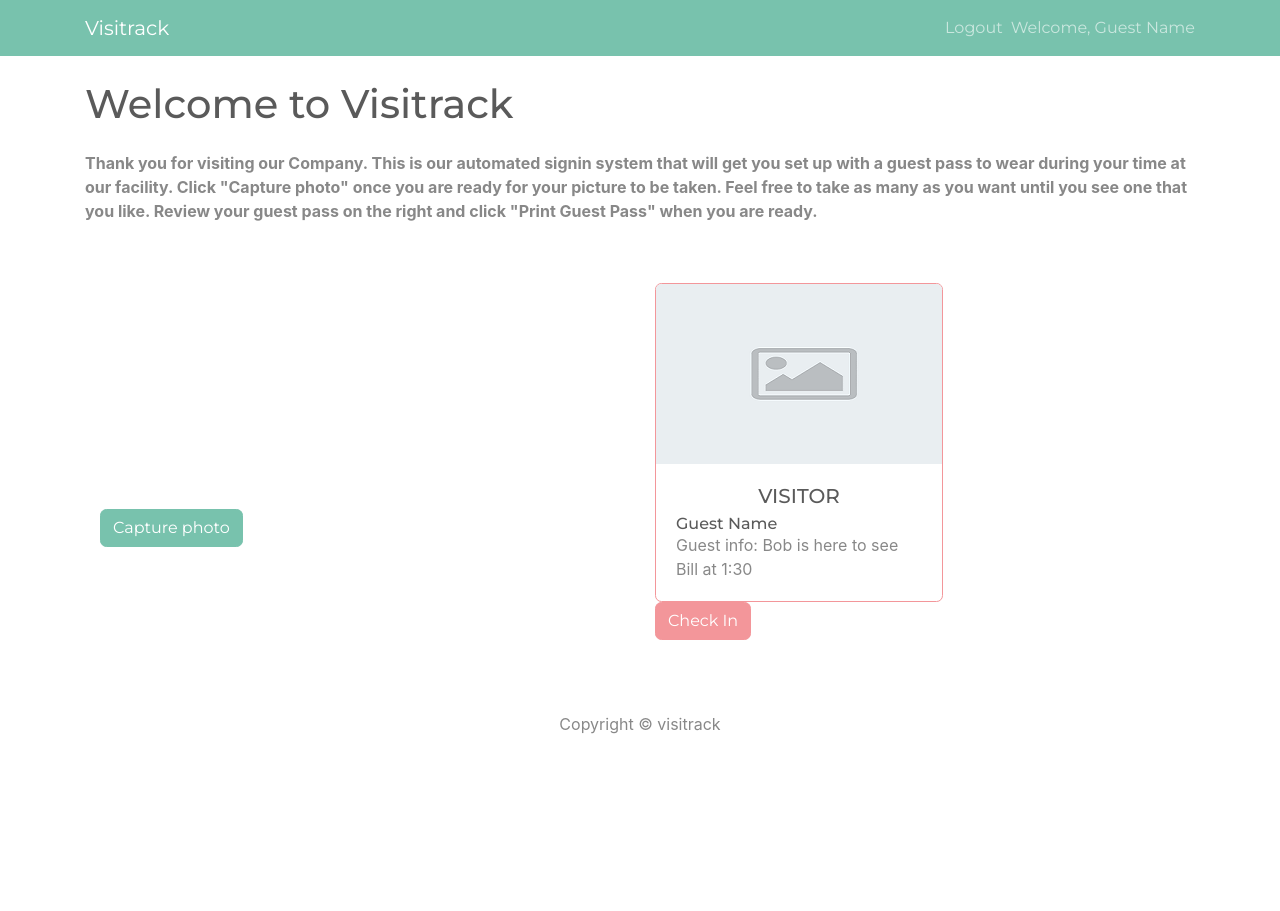
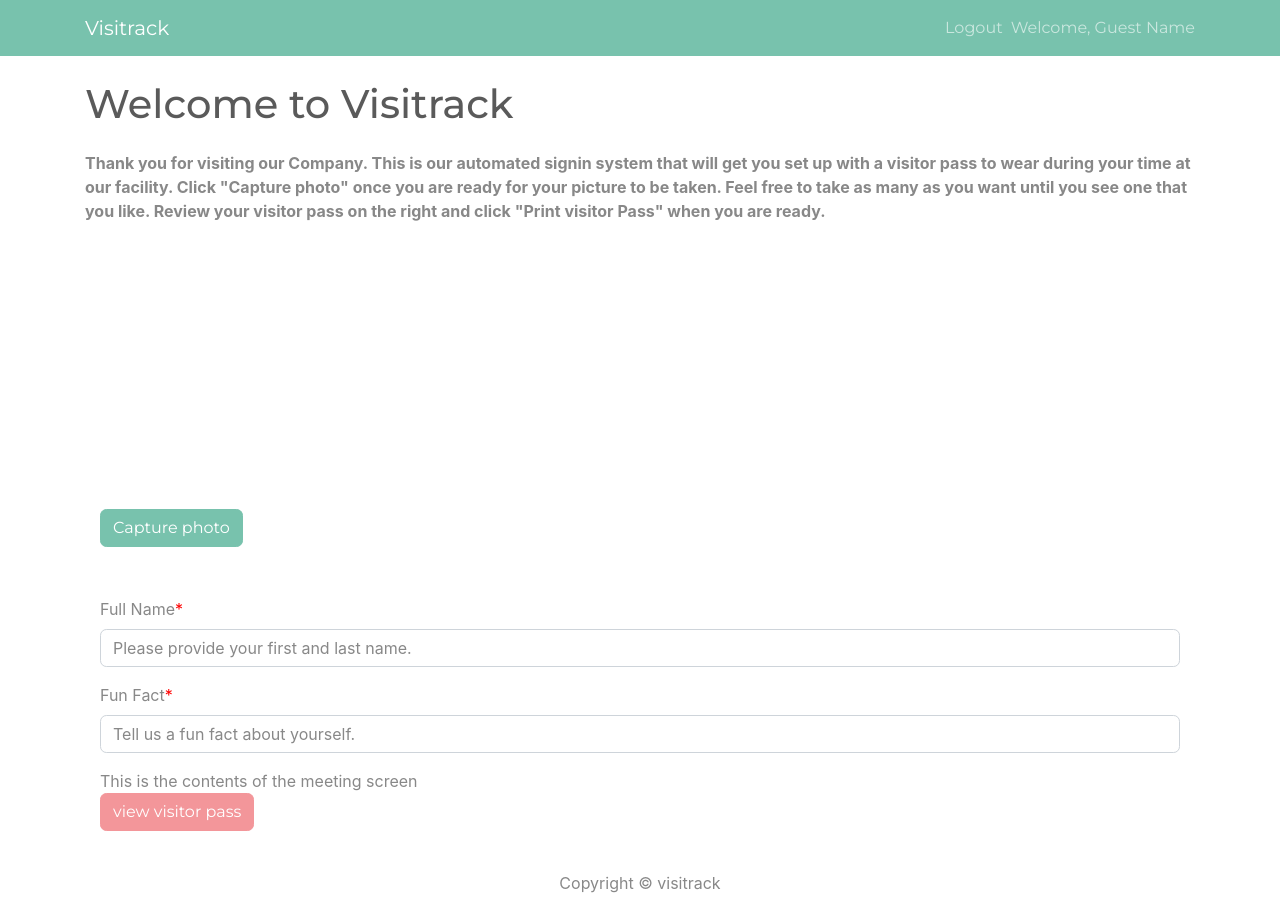
Before and after one commit to drake12395/visiTrack, a React (Create React App) app in the folder frontend/: page / in a window 1280 px wide. Before the commit the page ends 800 px from the top, so only its background shows below. Built offline with nearby package versions, Linux system fonts and the light colour scheme; no server answers.

Commit message:
refactored WebcamCapture.js (split into two components and added toggle)

```diff
--- a/frontend/src/App.js
+++ b/frontend/src/App.js
@@ -6,6 +6,9 @@ import Footer from './components/Footer';
 import WebcamCapture from './components/WebcamCapture';
 import HostMeetings from './screens/HostMeetings';
 import CreateMeeting from './screens/CreateMeeting';
+import PassPreviewScreen from './screens/PassPreviewScreen';
+import Meeting from './screens/Meeting';
+import VisitorSignInScreen from './screens/VisitorSignInScreen';
 
 const App = () => {
   return (
@@ -13,9 +16,14 @@ const App = () => {
       <Header />
       <main className='py-4'>
         <Container>
-          <Route exact path='/createmeeting' component={CreateMeeting} />
+          <VisitorSignInScreen />
+          {/* <Route exact path='/' component={WebcamCapture} />
+          <Route path='/meeting' component={Meeting} />
+          <Route path='/createmeeting' component={CreateMeeting} />
+
           <Route path='/hostmeetings' component={HostMeetings} />
-          <Route exact path='/' component={WebcamCapture} />
+
+          <Route path='/passpreviewscreen' component={PassPreviewScreen} /> */}
         </Container>
       </main>
       <Footer />
--- a/frontend/src/components/WebcamCapture.js
+++ b/frontend/src/components/WebcamCapture.js
@@ -1,34 +1,59 @@
-import React from 'react';
+import React, { useState } from 'react';
+import { Link } from 'react-router-dom';
 import Webcam from 'react-webcam';
+import { Form } from 'react-bootstrap';
+import PassPreviewScreen from '../screens/PassPreviewScreen';
+import meetings from '../meetings';
+import Meeting from '../screens/Meeting';
+import { Button, Container, Row, Col } from 'react-bootstrap';
 
-import { Button, Card, Container, Row, Col } from 'react-bootstrap';
-
-const WebcamCapture = () => {
+const WebcamCapture = ({ match }) => {
+  const meeting = meetings.find((m) => m._id === 3);
+  console.log(meeting);
   const videoConstraints = {
     width: 1280,
     height: 720,
     facingMode: 'user',
   };
   const webcamRef = React.useRef(null);
-  const [imgSrc, setImgSrc] = React.useState(null);
+  const [imgSrc, setImgSrc] = useState(null);
 
   const capture = React.useCallback(() => {
     const imageSrc = webcamRef.current.getScreenshot();
     setImgSrc(imageSrc);
   }, [webcamRef, setImgSrc]);
-  console.log(imgSrc);
+
+  const [visitor, setVisitor] = useState('');
+  const [funFact, setFunFact] = useState('');
+  const [toggle, setToggle] = useState(false);
+
+  function handleVisitor(e) {
+    setVisitor(e.target.value);
+  }
+
+  function handleFunFact(e) {
+    setFunFact(e.target.value);
+  }
+
+  const handleSubmit = (e) => {
+    setToggle(true);
+
+    e.preventDefault();
+    // console.log(funFact);
+  };
 
   return (
     <>
       <h1>Welcome to Visitrack</h1>
       <strong>
         Thank you for visiting our Company. This is our automated signin system
-        that will get you set up with a guest pass to wear during your time at
+        that will get you set up with a visitor pass to wear during your time at
         our facility. Click "Capture photo" once you are ready for your picture
         to be taken. Feel free to take as many as you want until you see one
-        that you like. Review your guest pass on the right and click "Print
-        Guest Pass" when you are ready.
+        that you like. Review your visitor pass on the right and click "Print
+        visitor Pass" when you are ready.
       </strong>
+      {!toggle ? (
         <Container fluid>
           <Row>
             <Col>
@@ -44,36 +69,53 @@ const WebcamCapture = () => {
               <Button variant='primary' onClick={capture}>
                 Capture photo
               </Button>
-          </Col>
-          <Col>
-            <Card style={{ width: '18rem' }} border='secondary'>
-              {imgSrc === null ? (
-                <Card.Img
-                  variant='top'
-                  src='images/default-placeholder-image.png'
-                />
-              ) : (
-                <Card.Img variant='top' src={imgSrc} />
-              )}
+              <Form className='guestSignIn' onSubmit={handleSubmit}>
+                <Form.Group controlId='guestName'>
+                  <Form.Label>
+                    Full Name<span style={{ color: 'red' }}>*</span>
+                  </Form.Label>
+                  <Form.Control
+                    type='text'
+                    // name='visitor'
+                    // value={visitor}
+                    onChange={handleVisitor}
+                    placeholder='Please provide your first and last name.'
+                  ></Form.Control>
+                </Form.Group>
 
-              <Card.Body>
-                <Card.Title className='text-center'>VISITOR</Card.Title>
-                <Card.Subtitle>Guest Name</Card.Subtitle>
-                <Card.Text>
-                  Guest info: Bob is here to see Bill at 1:30
-                </Card.Text>
-              </Card.Body>
-            </Card>
-            <Button variant='secondary' onClick={() => window.print()}>
-              Check In
+                <Form.Group controlId='funFact'>
+                  <Form.Label>
+                    Fun Fact<span style={{ color: 'red' }}>*</span>
+                  </Form.Label>
+                  <Form.Control
+                    type='text'
+                    placeholder='Tell us a fun fact about yourself.'
+                    onChange={handleFunFact}
+                  ></Form.Control>
+                </Form.Group>
+                <Link to='/meeting' component={Meeting} funFact={funFact}>
+                  print pass and meeting details
+                </Link>
+                <Button
+                  variant='secondary'
+                  type='submit'
+                  onClick={handleSubmit}
+                >
+                  view visitor pass
                 </Button>
+              </Form>
             </Col>
 
             <br />
           </Row>
         </Container>
-
-      {/* {imgSrc && <img src={imgSrc} alt={imgSrc} />} */}
+      ) : (
+        <PassPreviewScreen
+          visitor={visitor}
+          funFact={funFact}
+          imgSrc={imgSrc}
+        ></PassPreviewScreen>
+      )}
     </>
   );
 };
--- a/frontend/src/index.css
+++ b/frontend/src/index.css
@@ -6,3 +6,7 @@ strong {
   display: inline-block;
   padding: 15px 0 60px 0;
 }
+
+.guestSignIn {
+  padding-top: 50px;
+}
--- /dev/null
+++ b/frontend/src/meetings.js
@@ -0,0 +1,40 @@
+const meetings = [
+  {
+    _id: 1,
+    host: 'Bill Smith',
+    guest: 'John Jones',
+    day: '11/1/2020',
+    time: '1:00 pm',
+    location: 'room 1',
+    description: 'Interview for Hr position',
+  },
+  {
+    _id: 2,
+    host: 'Ted Turner',
+    guest: 'Sally Sanders',
+    day: '11/2/2020',
+    time: '2:00 pm',
+    location: 'room 2',
+    description: 'Expanding markets',
+  },
+  {
+    _id: 3,
+    host: 'Don Johnson',
+    guest: 'Andy Birch',
+    day: '11/3/2020',
+    time: '3:00 pm',
+    location: 'room 1',
+    description: 'Review meeting notes',
+  },
+  {
+    _id: 4,
+    host: 'Carl Evans',
+    guest: 'Drake Schmidt',
+    day: '11/4/2020',
+    time: '4:00 pm',
+    location: 'room 3',
+    description: 'Interview for Hr position',
+  },
+];
+
+export default meetings;
--- a/frontend/src/screens/CreateMeeting.js
+++ b/frontend/src/screens/CreateMeeting.js
@@ -6,7 +6,7 @@ import FormContainer from '../components/FormContainer';
 
 const CreateMeeting = () => {
   const [startDate, setStartDate] = useState(new Date());
-  // <DatePicker selected={startDate} onChange={(date) => setStartDate(date)} />
+  console.log(startDate);
   return (
     <FormContainer>
       <h1>Create a meeting</h1>
--- /dev/null
+++ b/frontend/src/screens/Meeting.js
@@ -0,0 +1,28 @@
+import React from 'react';
+import meetings from '../meetings';
+import { Card, ListGroup } from 'react-bootstrap';
+
+const Meeting = ({ meeting }) => {
+  //   let { match } = this.props;
+  //   const meeting = meetings.find((m) => m._id === match.params.id);
+  //   console.log(props.location.state);
+  console.log({ meeting });
+  return (
+    // <Card style={{ width: '18rem' }}>
+    //   <Card.Header>Meeting Details</Card.Header>
+    //   <ListGroup variant='flush'>
+    //     <ListGroup.Item>Guest Name: {meeting.guest}</ListGroup.Item>
+    //     <ListGroup.Item>Host Name: {meeting.host}</ListGroup.Item>
+    //     <ListGroup.Item>Date: {meeting.day}</ListGroup.Item>
+    //     <ListGroup.Item>Time: {meeting.time}</ListGroup.Item>
+    //     <ListGroup.Item>Location: {meeting.location}</ListGroup.Item>
+    //   </ListGroup>
+    // </Card>
+    <div>
+      This is the contents of the meeting screen
+      {/* {visitor} */}
+    </div>
+  );
+};
+
+export default Meeting;
--- /dev/null
+++ b/frontend/src/screens/PassPreviewScreen.js
@@ -0,0 +1,34 @@
+import React from 'react';
+import { Card, Col } from 'react-bootstrap';
+import Meeting from '../screens/Meeting';
+
+const PassPreviewScreen = ({ visitor, funFact, imgSrc }) => {
+  return (
+    <Col>
+      <Card style={{ width: '18rem' }} border='secondary'>
+        {imgSrc === null ? (
+          <Card.Img variant='top' src='images/default-placeholder-image.png' />
+        ) : (
+          <Card.Img variant='top' src={imgSrc} />
+        )}
+
+        <Card.Body>
+          <Card.Title className='text-center'>VISITOR</Card.Title>
+          <br />
+          <Card.Subtitle name='visitor' value={visitor}>
+            Name:
+            {visitor}
+          </Card.Subtitle>
+          <br />
+          <Card.Text name='funFact' value={funFact}>
+            Fun Fact: {funFact}
+          </Card.Text>
+          <Card.Text name='room'>Meeting Room: 1</Card.Text>
+        </Card.Body>
+      </Card>
+      <Meeting />
+    </Col>
+  );
+};
+
+export default PassPreviewScreen;
--- /dev/null
+++ b/frontend/src/screens/VisitorSignInScreen.js
@@ -0,0 +1,20 @@
+import React, { useState } from 'react';
+import WebcamCapture from '../components/WebcamCapture';
+import { Button } from 'react-bootstrap';
+import Meeting from './Meeting';
+import PassPreviewScreen from './PassPreviewScreen';
+
+const VisitorSignInScreen = () => {
+  const [isSignedIn, setIsSignedIn] = useState(false);
+  // create visitor name and fun fact state here, pass it down to WebcamCapture. (pass as props??)
+  //pass name, funFact and isSignedIn to webcamCapture
+  //In webcamcapture, get user input for name and fact and pass it to PassPreviewScreen
+
+  return (
+    <div>
+      <WebcamCapture />
+    </div>
+  );
+};
+
+export default VisitorSignInScreen;
```
Also changed, not shown: package.json (added, +27 -0 lines), 2 other files (tests, documents, lock files or other folders). Lines whose indentation alone changed are shown as unchanged.
